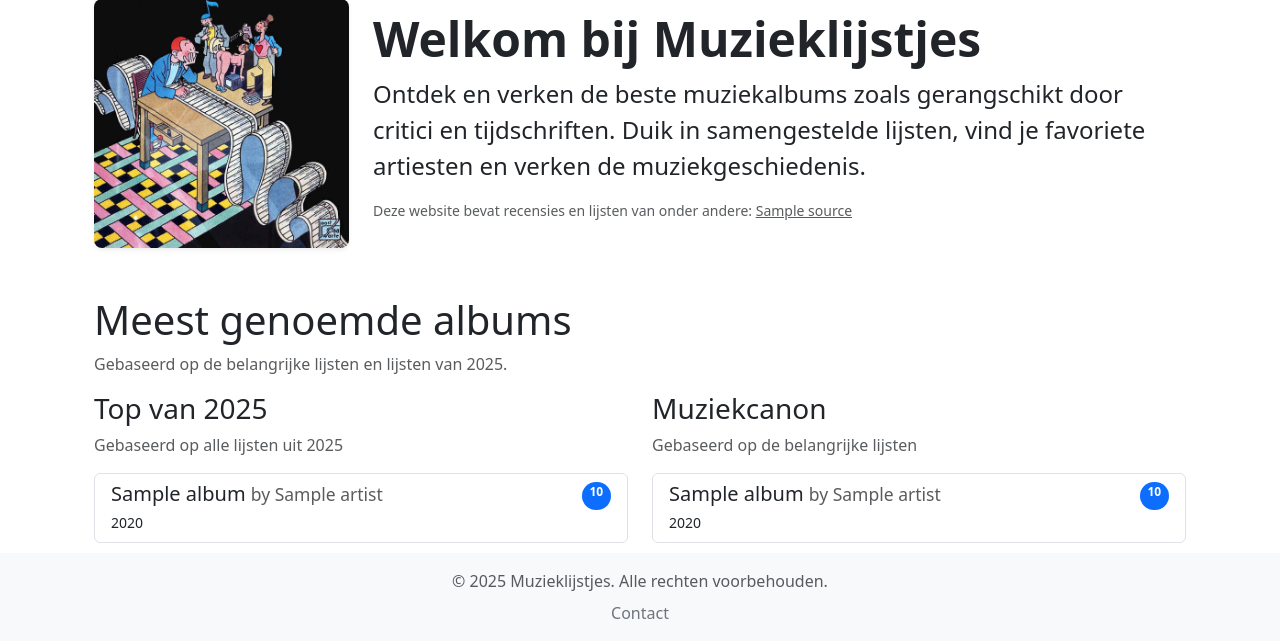
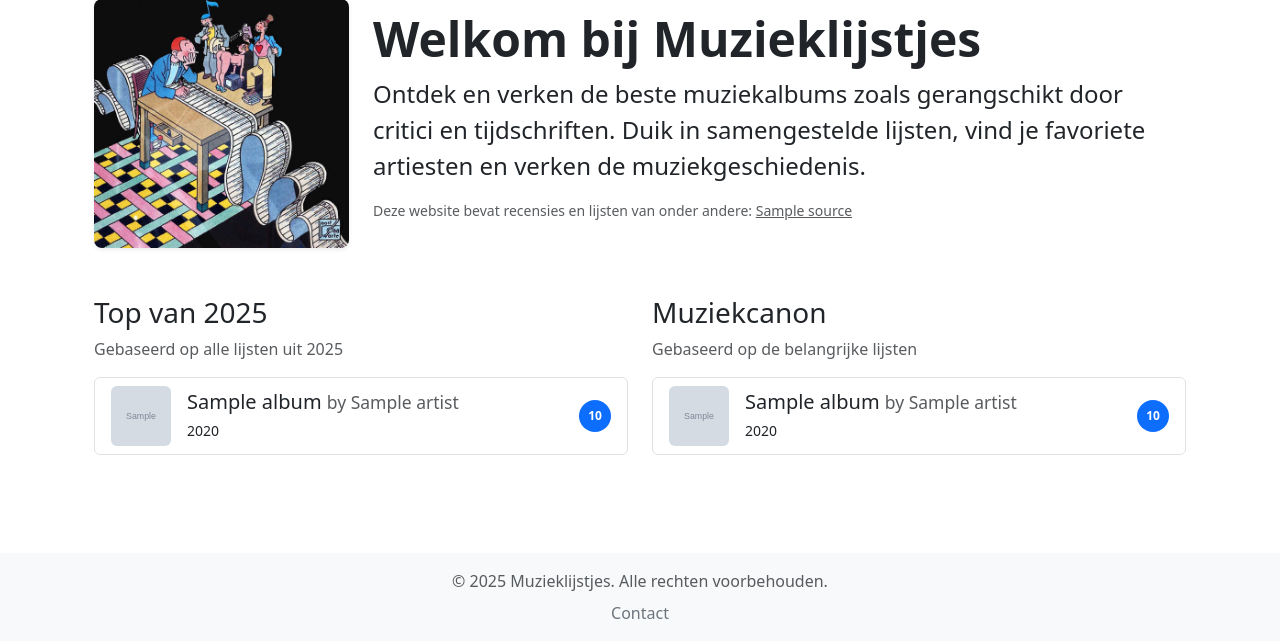
Before and after one commit to roelvanduijnhoven/muzieklijstjes-vibe, a Symfony app: template templates/homepage/index.html.twig in a window 1280 px wide. Shown: the part 159-800 px from the top of the page. Run offline with Twig, Linux system fonts and the light colour scheme; the template is opened without the code that fills it: most values are stand-ins (such as "Sample title", 1, 10 or a date in 2020); grey boxes marked "Sample" are stand-in pictures; some libraries are stand-ins or nearby versions.

Commit message:
Enhance Twig templates and entity relationships: Add global variable for album cover URL, sort albums by release year and title in Artist entity, and update album display in templates for improved layout and image handling.

```diff
--- a/src/Entity/Artist.php
+++ b/src/Entity/Artist.php
@@ -25,6 +25,7 @@ class Artist
     private ?string $wikipediaUrl = null;
 
     #[ORM\OneToMany(targetEntity: Album::class, mappedBy: 'artist')]
+    #[ORM\OrderBy(['releaseYear' => 'ASC', 'title' => 'ASC'])]
     private Collection $albums;
 
     public function __construct()
--- a/templates/album/show.html.twig
+++ b/templates/album/show.html.twig
@@ -10,14 +10,14 @@
     </nav>
 
     <div class="row">
-        <div class="col-md-4">
+        <div class="col-md-3">
             {% if album.imageUrl %}
-                <div class="mb-3">
+                <div class="mb-10">
                     <img src="{{ coverBaseUrl }}{{ album.imageUrl }}" alt="Hoes van {{ album.title }}" class="img-fluid rounded shadow" style="max-width: 100%;">
                 </div>
             {% endif %}
         </div>
-        <div class="col-md-8">
+        <div class="col-md-9">
             <h1>{{ album.title }}</h1>
             <p class="lead">
                 door <a href="{{ path('app_artist_show', {id: album.artist.id}) }}">{{ album.artist.name }}</a>
--- a/templates/homepage/index.html.twig
+++ b/templates/homepage/index.html.twig
@@ -17,10 +17,6 @@
             </p>
         </div>
     </div>
-
-    <h1>Meest genoemde albums</h1>
-    <p class="text-muted">Gebaseerd op de belangrijke lijsten en lijsten van 2025.</p>
-
     <div class="row">
         <div class="col-md-6">
             <h3>Top van 2025</h3>
@@ -29,13 +25,28 @@
                 {% for item in aggregated2025Albums %}
                     {% set album = item.album %}
                     <a href="{{ path('app_album_show', {id: album.id}) }}" class="list-group-item list-group-item-action">
-                        <div class="d-flex w-100 justify-content-between">
-                            <h5 class="mb-1">{{ album.title }} <small class="text-muted">by {{ album.artist.name }}</small></h5>
-                            <span class="badge bg-primary rounded-pill">{{ item.score }}</span>
+                        <div class="d-flex align-items-center">
+                            {% if album.imageUrl %}
+                                <div class="flex-shrink-0 me-3">
+                                    <img src="{{ album_cover_base_url ~ album.imageUrl }}" alt="{{ album.title }}" class="img-fluid rounded" style="width: 60px; height: 60px; object-fit: cover;" loading="lazy">
                                 </div>
+                            {% else %}
+                                <div class="flex-shrink-0 me-3 d-flex align-items-center justify-content-center bg-light rounded" style="width: 60px; height: 60px;">
+                                    <span class="text-muted small">No Img</span>
+                                </div>
+                            {% endif %}
+
+                            <div class="flex-grow-1">
+                                <h5 class="mb-1">{{ album.title }} <small class="text-muted d-block d-sm-inline">by {{ album.artist.name }}</small></h5>
                                 {% if album.releaseYear %}
                                     <small>{{ album.releaseYear }}</small>
                                 {% endif %}
+                            </div>
+
+                            <div class="flex-shrink-0 ms-2">
+                                <span class="badge bg-primary rounded-circle d-flex align-items-center justify-content-center" style="width: 32px; height: 32px;">{{ item.score }}</span>
+                            </div>
+                        </div>
                     </a>
                 {% else %}
                     <p class="text-muted">Nog geen data voor 2025.</p>
@@ -50,13 +61,28 @@
                 {% for item in aggregatedImportantAlbums %}
                     {% set album = item.album %}
                     <a href="{{ path('app_album_show', {id: album.id}) }}" class="list-group-item list-group-item-action">
-                        <div class="d-flex w-100 justify-content-between">
-                            <h5 class="mb-1">{{ album.title }} <small class="text-muted">by {{ album.artist.name }}</small></h5>
-                            <span class="badge bg-primary rounded-pill">{{ item.score }}</span>
+                        <div class="d-flex align-items-center">
+                            {% if album.imageUrl %}
+                                <div class="flex-shrink-0 me-3">
+                                    <img src="{{ album_cover_base_url ~ album.imageUrl }}" alt="{{ album.title }}" class="img-fluid rounded" style="width: 60px; height: 60px; object-fit: cover;" loading="lazy">
                                 </div>
+                            {% else %}
+                                <div class="flex-shrink-0 me-3 d-flex align-items-center justify-content-center bg-light rounded" style="width: 60px; height: 60px;">
+                                    <span class="text-muted small">No Img</span>
+                                </div>
+                            {% endif %}
+
+                            <div class="flex-grow-1">
+                                <h5 class="mb-1">{{ album.title }} <small class="text-muted d-block d-sm-inline">by {{ album.artist.name }}</small></h5>
                                 {% if album.releaseYear %}
                                     <small>{{ album.releaseYear }}</small>
                                 {% endif %}
+                            </div>
+
+                            <div class="flex-shrink-0 ms-2">
+                                <span class="badge bg-primary rounded-circle d-flex align-items-center justify-content-center" style="width: 32px; height: 32px;">{{ item.score }}</span>
+                            </div>
+                        </div>
                     </a>
                 {% endfor %}
             </div>
```
Also changed, not shown: templates/artist/show.html.twig (+29 -6 lines), 1 other file. Lines whose indentation alone changed are shown as unchanged.
